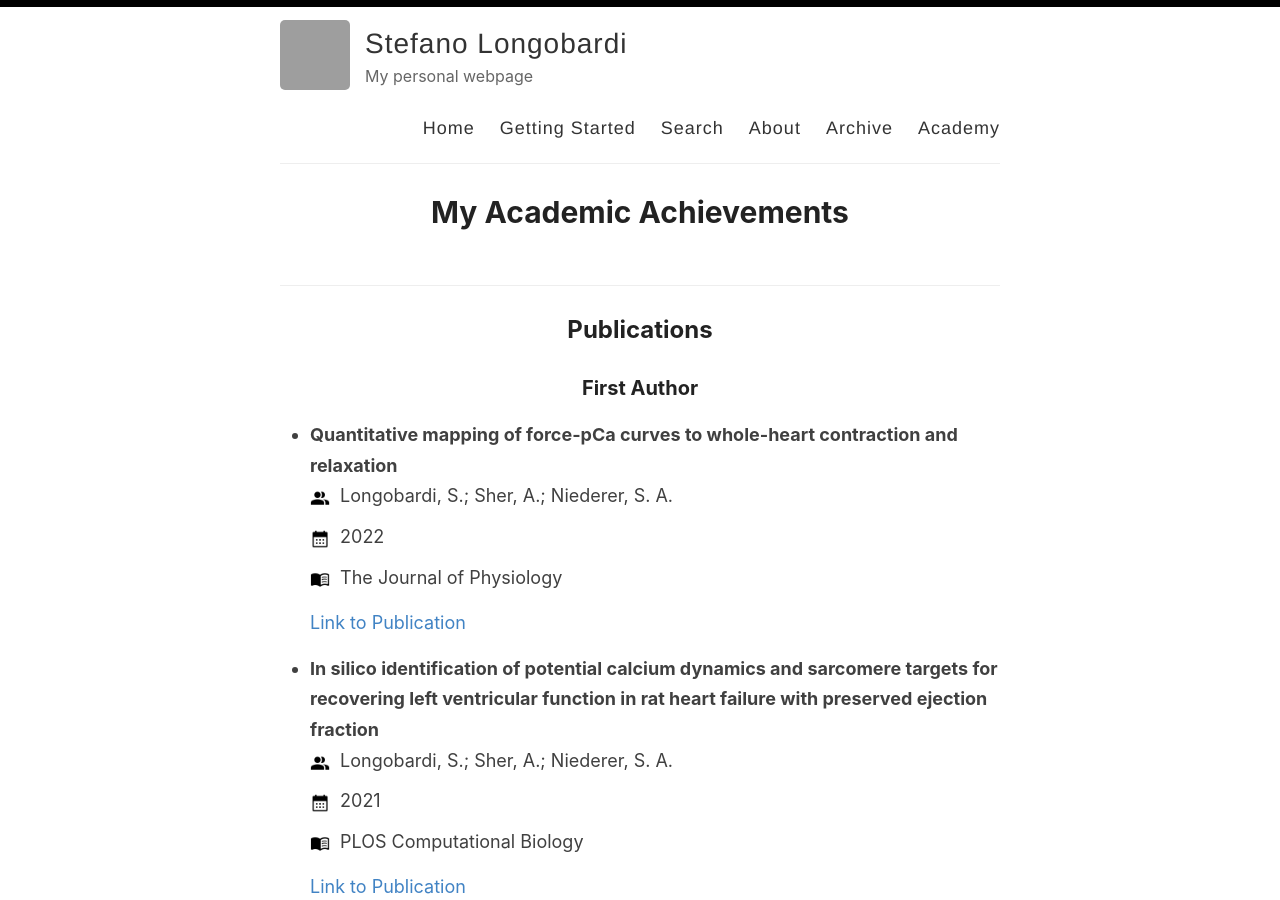
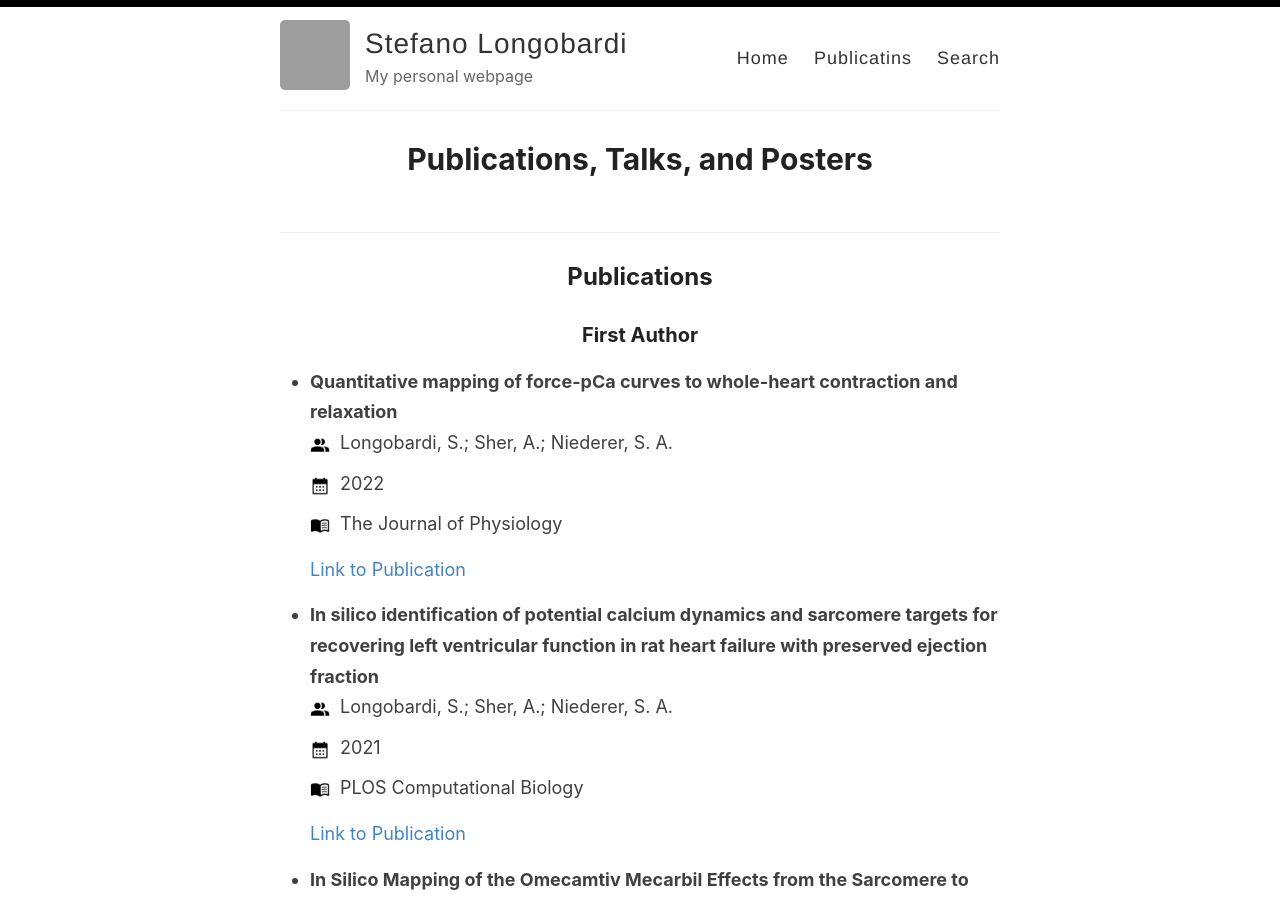
Before and after one commit to stelong/stelong.github.io, a Jekyll site: the page built from _pages/publications.md, in a window 1280 px wide and 900 px high. Built offline with Jekyll 4.4.1, drawn with Linux system fonts in a browser that asks for light colours; grey boxes are pictures that could not be loaded.

```diff
--- a/_layouts/default.html
+++ b/_layouts/default.html
@@ -28,12 +28,9 @@
             </div>
 
             <nav>
-              <a href="{{ site.baseurl }}/">Home</a>
-              <a href="{{ site.baseurl }}/getting-started">Getting Started</a>
+              <a href="{{ site.baseurl }}/home">Home</a>
+              <a href="{{ site.baseurl }}/publications">Publicatins</a>
               <a href="{{ site.baseurl }}/search">Search</a>
-              <a href="{{ site.baseurl }}/about">About</a>
-              <a href="{{ site.baseurl }}/archive">Archive</a>
-              <a href="{{ site.baseurl }}/academy">Academy</a>
             </nav>
           </header>
         </div>
--- a/_pages/academy.md
+++ b/_pages/publications.md
@@ -1,7 +1,7 @@
 ---
 layout: page
-permalink: /academy/
-title: My Academic Achievements
+permalink: /publications/
+title: Publications, Talks, and Posters
 ---
 
 <div class="custom-ruler"></div>
```
Also changed, not shown: _pages/archive.md (deleted, +0 -33 lines), _pages/getting-started.md (deleted, +0 -51 lines), _pages/home.md (renamed from _pages/about.md, +2 -2 lines).
